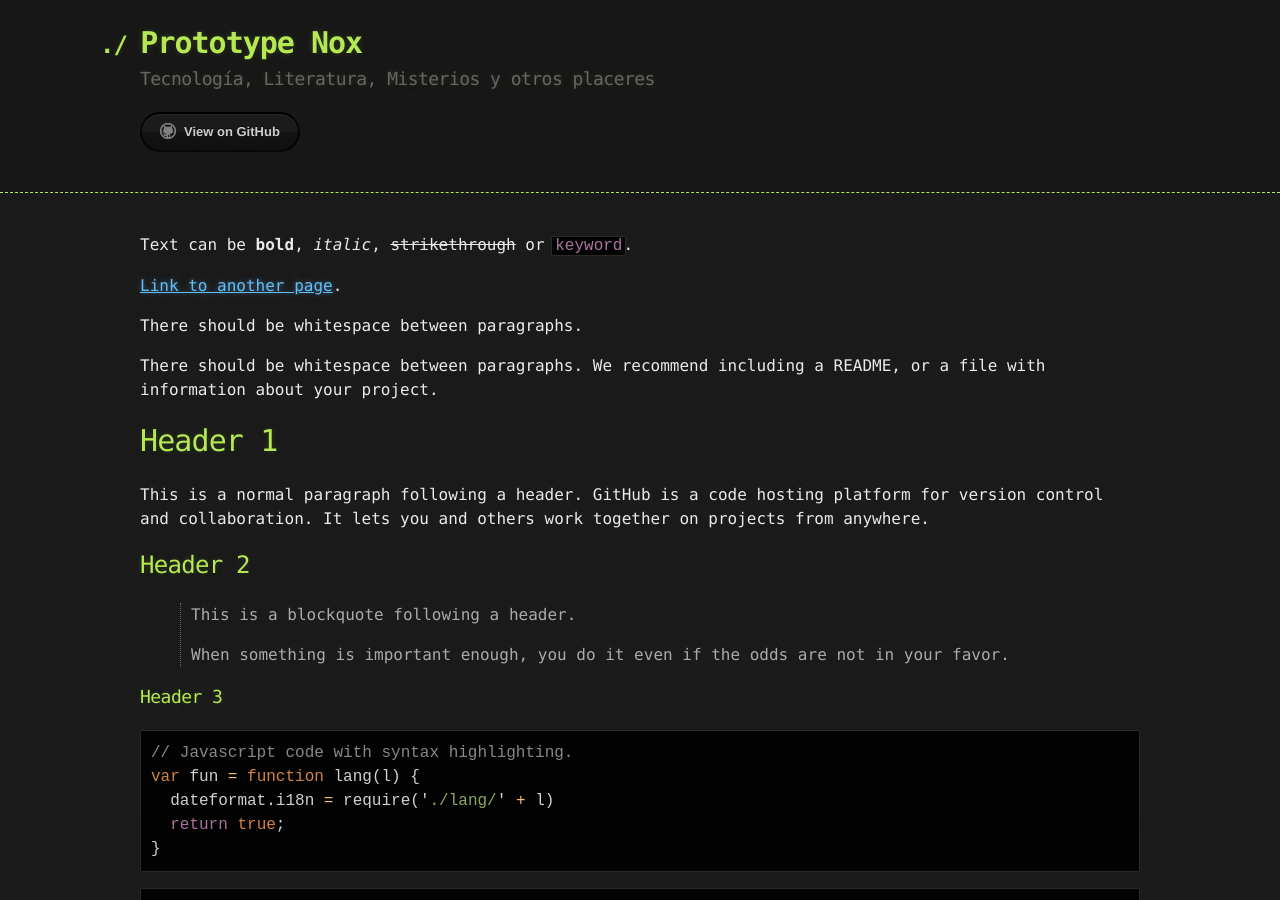
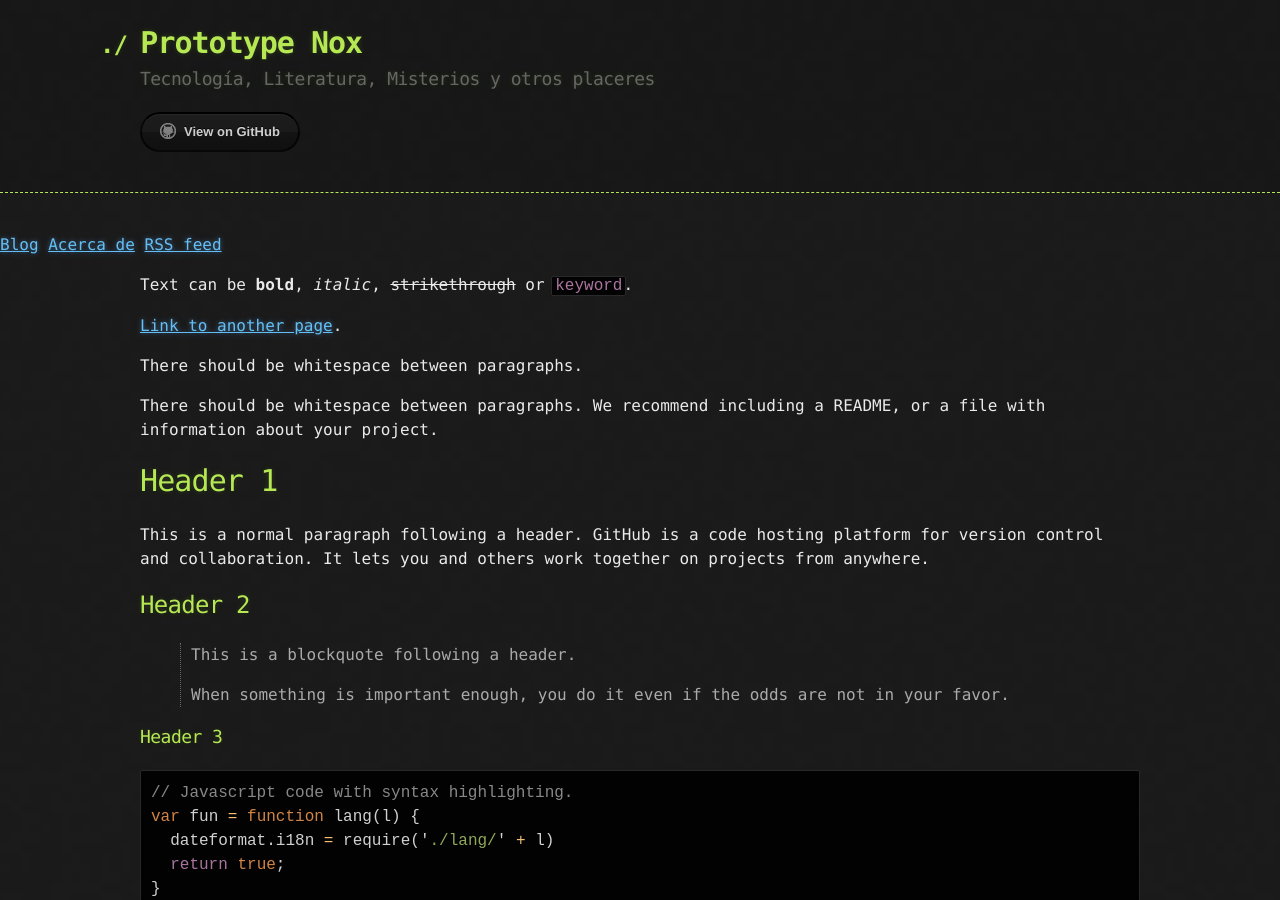
Before and after one commit to prototypenox/prototypenox.github.io, a Jekyll site: the page built from index.md, in a window 1280 px wide and 900 px high. Built offline with Jekyll 4.4.1, drawn with Linux system fonts in a browser that asks for light colours.

Commit message:
Update default.html

```diff
--- a/_layouts/default.html
+++ b/_layouts/default.html
@@ -28,6 +28,13 @@
       </div>
     </header>
 
+    <nav>
+      <a href="{{ site.baseurl }}/">Blog</a>
+      <a href="{{ site.baseurl }}/acerca-de">Acerca de</a>
+      <a href="{{ site.baseurl }}/feed">RSS feed</a>
+    </nav>
+
+
     <div class="container">
       <section id="main_content">
         {{ content }}
```
